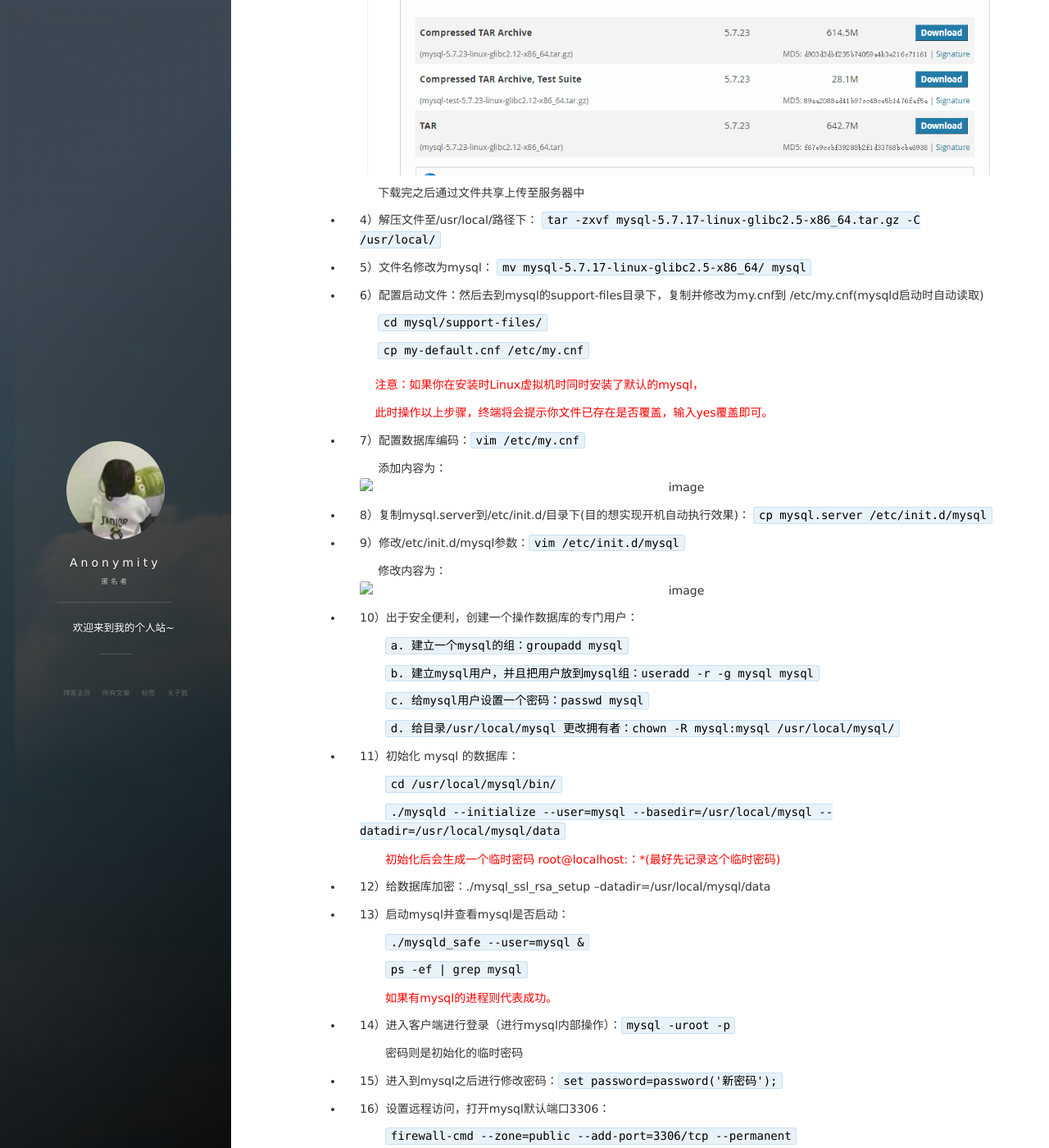
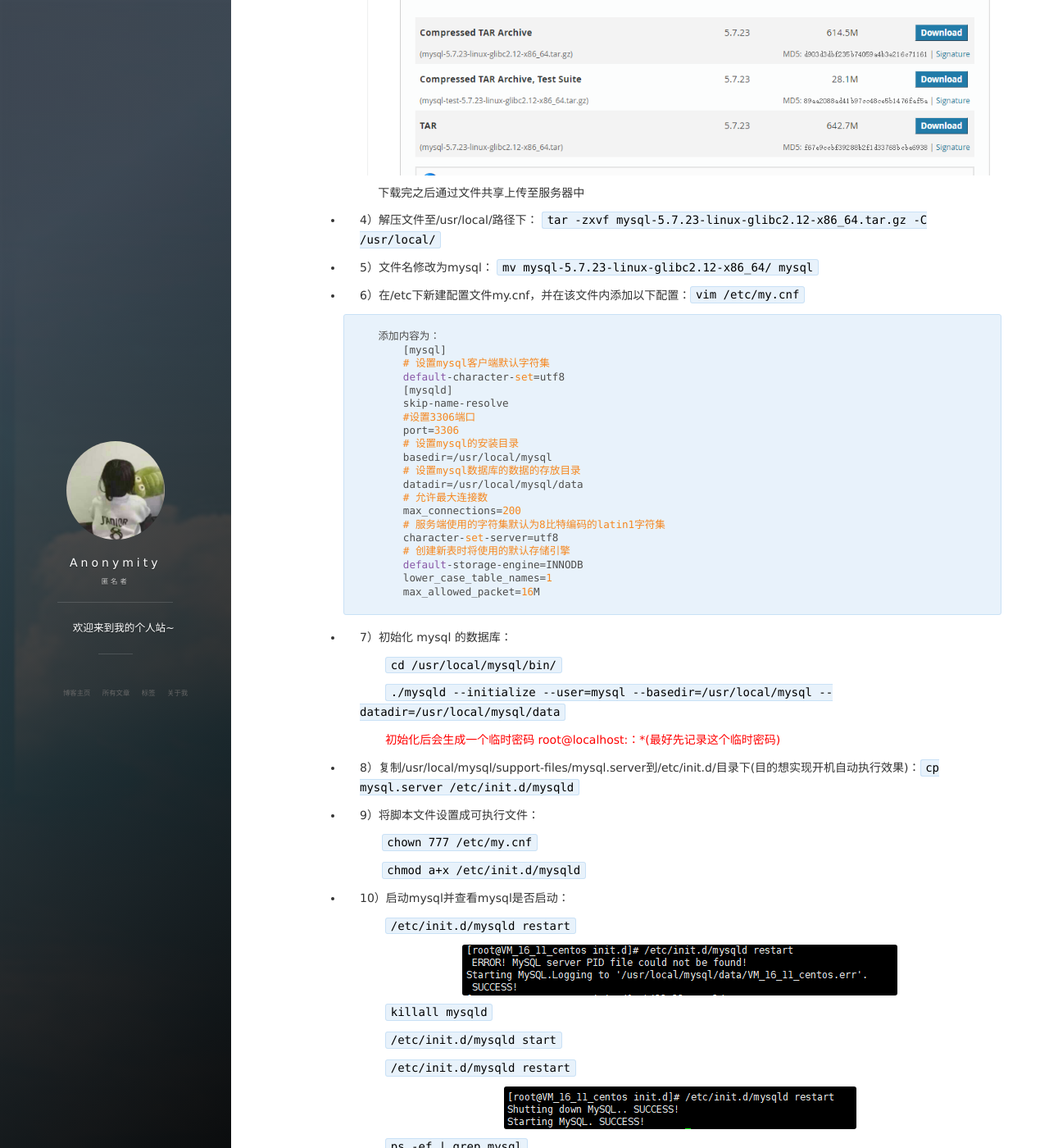
Before and after one commit to 51392010/test_blog, a Jekyll site: the page built from _posts/2018-04-26-MySql.md, in a window 1280 px wide and 1400 px high, scrolled down 1779 px. Shown: the whole window at 82% size. Built offline with Jekyll 4.4.1, drawn with Linux system fonts in a browser that asks for light colours; nearby versions of some CDN libraries; comment, search, counter and statistics services are not loaded; some of the changed text lies outside the part shown.

Commit message:
commit version1.1.1

````diff
--- a/_config.yml
+++ b/_config.yml
@@ -77,5 +77,3 @@ paginate_path: "page/:num/"
 
 # 启动命令
 # bundle exec jekyll serve --watch
-# theme: jekyll-theme-midnight
-theme: jekyll-theme-hacker
--- a/_posts/2018-04-26-MySql.md
+++ b/_posts/2018-04-26-MySql.md
@@ -62,51 +62,42 @@ RDBMS即关系数据库管理系统(Relational Database Management System)的特
 
 - 3）下载mysql5.7版：
 
-    ![image](/images/posts/Mysql/mysql5.7-download.png)
+    ![image](https://51392010.github.io/images/posts/Mysql/mysql5.7-download.png)
 
     &nbsp;&nbsp;&nbsp;&nbsp; 下载完之后通过文件共享上传至服务器中
 
 - 4）解压文件至/usr/local/路径下：
-`tar -zxvf mysql-5.7.17-linux-glibc2.5-x86_64.tar.gz -C /usr/local/`
+`tar -zxvf mysql-5.7.23-linux-glibc2.12-x86_64.tar.gz -C /usr/local/`
 
 - 5）文件名修改为mysql：
-`mv mysql-5.7.17-linux-glibc2.5-x86_64/ mysql`
+`mv mysql-5.7.23-linux-glibc2.12-x86_64/ mysql`
 
-- 6）配置启动文件：然后去到mysql的support-files目录下，复制并修改为my.cnf到 /etc/my.cnf(mysqld启动时自动读取)
+- 6）在/etc下新建配置文件my.cnf，并在该文件内添加以下配置：`vim /etc/my.cnf`
 
-    &nbsp;&nbsp;&nbsp;&nbsp; `cd mysql/support-files/`
+    ```
+    添加内容为：
+        [mysql]
+        # 设置mysql客户端默认字符集
+        default-character-set=utf8
+        [mysqld]
+        skip-name-resolve
+        #设置3306端口
+        port=3306
+        # 设置mysql的安装目录
+        basedir=/usr/local/mysql
+        # 设置mysql数据库的数据的存放目录
+        datadir=/usr/local/mysql/data
+        # 允许最大连接数
+        max_connections=200
+        # 服务端使用的字符集默认为8比特编码的latin1字符集
+        character-set-server=utf8
+        # 创建新表时将使用的默认存储引擎
+        default-storage-engine=INNODB
+        lower_case_table_names=1
+        max_allowed_packet=16M
+    ```
 
-    &nbsp;&nbsp;&nbsp;&nbsp; `cp my-default.cnf /etc/my.cnf`
-
-&nbsp;&nbsp;&nbsp;&nbsp;&nbsp;&nbsp;&nbsp;&nbsp;&nbsp;&nbsp;&nbsp; <font color='red'>注意：如果你在安装时Linux虚拟机时同时安装了默认的mysql，</font>
-
-&nbsp;&nbsp;&nbsp;&nbsp;&nbsp;&nbsp;&nbsp;&nbsp;&nbsp;&nbsp;&nbsp; <font color='red'>此时操作以上步骤，终端将会提示你文件已存在是否覆盖，输入yes覆盖即可。</font>
-
-- 7）配置数据库编码：`vim /etc/my.cnf`
-
-    &nbsp;&nbsp;&nbsp;&nbsp; 添加内容为：
-    ![image](http://note.youdao.com/favicon.ico)
-
-- 8）复制mysql.server到/etc/init.d/目录下(目的想实现开机自动执行效果)：
-`cp mysql.server /etc/init.d/mysql`
-
-- 9）修改/etc/init.d/mysql参数：`vim /etc/init.d/mysql`
-
-    &nbsp;&nbsp;&nbsp;&nbsp; 修改内容为：
-    ![image](http://note.youdao.com/favicon.ico)
-
-- 10）出于安全便利，创建一个操作数据库的专门用户：
-
-    &nbsp;&nbsp;&nbsp;&nbsp;&nbsp;&nbsp; `a. 建立一个mysql的组：groupadd mysql`
-
-    &nbsp;&nbsp;&nbsp;&nbsp;&nbsp;&nbsp; `b. 建立mysql用户，并且把用户放到mysql组：useradd -r -g mysql mysql`
-
-    &nbsp;&nbsp;&nbsp;&nbsp;&nbsp;&nbsp; `c. 给mysql用户设置一个密码：passwd mysql`
-
-    &nbsp;&nbsp;&nbsp;&nbsp;&nbsp;&nbsp; `d. 给目录/usr/local/mysql 更改拥有者：chown -R mysql:mysql /usr/local/mysql/`
-
-
-- 11）初始化 mysql 的数据库：
+- 7）初始化 mysql 的数据库：
 
     &nbsp;&nbsp;&nbsp;&nbsp;&nbsp;&nbsp; `cd /usr/local/mysql/bin/`
 
@@ -114,46 +105,65 @@ RDBMS即关系数据库管理系统(Relational Database Management System)的特
 
     &nbsp;&nbsp;&nbsp;&nbsp;&nbsp;&nbsp; <font color='red'>初始化后会生成一个临时密码 root@localhost:：*(最好先记录这个临时密码)</font>
 
-- 12）给数据库加密：./mysql_ssl_rsa_setup --datadir=/usr/local/mysql/data
+- 8）复制/usr/local/mysql/support-files/mysql.server到/etc/init.d/目录下(目的想实现开机自动执行效果)：`cp mysql.server /etc/init.d/mysqld`
 
-- 13）启动mysql并查看mysql是否启动：
+- 9）将脚本文件设置成可执行文件：
 
-    &nbsp;&nbsp;&nbsp;&nbsp;&nbsp;&nbsp; `./mysqld_safe --user=mysql &`
+    &nbsp;&nbsp;&nbsp;&nbsp;&nbsp; `chown 777 /etc/my.cnf`
+
+    &nbsp;&nbsp;&nbsp;&nbsp;&nbsp; `chmod a+x /etc/init.d/mysqld`
+
+- 10）启动mysql并查看mysql是否启动：
+
+    &nbsp;&nbsp;&nbsp;&nbsp;&nbsp;&nbsp; `/etc/init.d/mysqld restart`
+
+    ![image](/images/posts/Mysql/restarterror.png)
+
+    &nbsp;&nbsp;&nbsp;&nbsp;&nbsp;&nbsp; `killall mysqld`
+
+    &nbsp;&nbsp;&nbsp;&nbsp;&nbsp;&nbsp; `/etc/init.d/mysqld start`
+
+    &nbsp;&nbsp;&nbsp;&nbsp;&nbsp;&nbsp; `/etc/init.d/mysqld restart`
+
+    ![image](/images/posts/Mysql/restartsuccess.png)
 
     &nbsp;&nbsp;&nbsp;&nbsp;&nbsp;&nbsp; `ps -ef | grep mysql`
 
     &nbsp;&nbsp;&nbsp;&nbsp;&nbsp;&nbsp; <font color='red'>如果有mysql的进程则代表成功。</font>
 
-- 14）进入客户端进行登录（进行mysql内部操作）：`mysql -uroot -p`
+- 11）设置开机自启动：
 
-    &nbsp;&nbsp;&nbsp;&nbsp;&nbsp;&nbsp; 密码则是初始化的临时密码
+    &nbsp;&nbsp;&nbsp;&nbsp;&nbsp;&nbsp; `chkconfig --level 35 mysqld on`
 
-- 15）进入到mysql之后进行修改密码：`set password=password('新密码');`
+    &nbsp;&nbsp;&nbsp;&nbsp;&nbsp;&nbsp; `chkconfig --list mysqld`
 
-- 16）设置远程访问，打开mysql默认端口3306：
+    &nbsp;&nbsp;&nbsp;&nbsp;&nbsp;&nbsp; <font color='red'>注意：该输出结果只显示 SysV 服务，并不包含原生 systemd 服务。SysV 配置数据可能被原生 systemd 配置覆盖。<br/>
+    如果您想列出 systemd 服务,请执行 'systemctl list-unit-files'。欲查看对特定 target 'systemctl list-dependencies [target]'。</font>
 
-    &nbsp;&nbsp;&nbsp;&nbsp;&nbsp;&nbsp; `firewall-cmd --zone=public --add-port=3306/tcp --permanent`
+    &nbsp;&nbsp;&nbsp;&nbsp;&nbsp;&nbsp; `chmod +x /etc/rc.d/init.d/mysqld`
 
-    &nbsp;&nbsp;&nbsp;&nbsp;&nbsp;&nbsp; 或者(会给你提示success)
+    &nbsp;&nbsp;&nbsp;&nbsp;&nbsp;&nbsp; `chkconfig --add mysqld`
 
-    &nbsp;&nbsp;&nbsp;&nbsp;&nbsp;&nbsp; `firewall-cmd --reload`
-
-- 17）设置mysql的远程访问
-
-    &nbsp;&nbsp;&nbsp;&nbsp;&nbsp;&nbsp; `设置远程访问账号语法：grant all privileges on . to 远程访问用户名@’%’ identified by ‘用户密码’;`
-
-    &nbsp;&nbsp;&nbsp;&nbsp;&nbsp;&nbsp; `grant all privileges on *.* to root@'%' identified by 'root';`
-
-- 18）刷新配置：`flush privileges;`
-
-- 19）设置开机自启动：
-
-    &nbsp;&nbsp;&nbsp;&nbsp;&nbsp;&nbsp; `a. 添加服务mysql：chkconfig --add mysql`
-
-    &nbsp;&nbsp;&nbsp;&nbsp;&nbsp;&nbsp; `b. 设置mysql服务为自启动：chkconfig mysql on`
+    &nbsp;&nbsp;&nbsp;&nbsp;&nbsp;&nbsp; `service mysqld status`
 
 
-- 20）配置环境变量：
+- 12）出于安全便利，创建一个操作数据库的专门用户：
+
+    &nbsp;&nbsp;&nbsp;&nbsp;&nbsp;&nbsp; `a. 检查mysql组和用户是否存在，如无创建：`
+
+    &nbsp;&nbsp;&nbsp;&nbsp;&nbsp;&nbsp;&nbsp;&nbsp;&nbsp;&nbsp;&nbsp;&nbsp;  `cat /etc/group | grep mysql`
+
+    &nbsp;&nbsp;&nbsp;&nbsp;&nbsp;&nbsp;&nbsp;&nbsp;&nbsp;&nbsp;&nbsp;&nbsp; `cat /etc/passwd | grep mysql`
+
+    &nbsp;&nbsp;&nbsp;&nbsp;&nbsp;&nbsp; `b. 建立一个mysql的组：groupadd mysql`
+
+    &nbsp;&nbsp;&nbsp;&nbsp;&nbsp;&nbsp; `c. 建立mysql用户，并且把用户放到mysql组：useradd -r -g mysql mysql`
+
+    &nbsp;&nbsp;&nbsp;&nbsp;&nbsp;&nbsp; `d. 给mysql用户设置一个密码：passwd mysql`
+
+    &nbsp;&nbsp;&nbsp;&nbsp;&nbsp;&nbsp; `e. 给目录/usr/local/mysql 更改拥有者：chown -R mysql:mysql /usr/local/mysql/`
+
+- 13）配置环境变量：
 
     &nbsp;&nbsp;&nbsp;&nbsp;&nbsp;&nbsp; `a. vim /etc/profile`
 
@@ -161,6 +171,44 @@ RDBMS即关系数据库管理系统(Relational Database Management System)的特
 
     &nbsp;&nbsp;&nbsp;&nbsp;&nbsp;&nbsp; `c. 刷新配置文件：source /etc/profile`
 
+- 14）进入客户端进行登录（进行mysql内部操作）：`mysql -uroot -p`
+
+    &nbsp;&nbsp;&nbsp;&nbsp;&nbsp;&nbsp; <font color='red'>Enter password:
+ERROR 1045 (28000): Access denied for user 'root'@'localhost' (using password: YES)</font>
+
+    &nbsp;&nbsp;&nbsp;&nbsp;&nbsp;&nbsp; `a. 先关闭mysql：/etc/init.d/mysqld stop`
+
+    &nbsp;&nbsp;&nbsp;&nbsp;&nbsp;&nbsp; `b. 使用安全模式登陆，跳过密码验证：mysqld_safe --user=mysql --skip-grant-tables --skip-networking&`
+
+    &nbsp;&nbsp;&nbsp;&nbsp;&nbsp;&nbsp; `c. 再次进行登陆操作：mysql -uroot mysql`
+
+    &nbsp;&nbsp;&nbsp;&nbsp;&nbsp;&nbsp; `d. 重新启动mysql：/etc/init.d/mysqld restart`
+
+- 15）进入到mysql之后进行修改密码(<font color='red'>注意MySQL5.7版修改密码如下</font>)：`ALTER USER 'root'@'localhost'IDENTIFIED BY '新密码'`
+
+- 16）刷新配置：`flush privileges;`
+
+- 17）添加远程访问权限(重启进入mysql界面)：
+
+    &nbsp;&nbsp;&nbsp;&nbsp;&nbsp;&nbsp; `a. use mysql;`
+
+    &nbsp;&nbsp;&nbsp;&nbsp;&nbsp;&nbsp; <font color='red'>Reading table information for completion of table and column names
+
+    &nbsp;&nbsp;&nbsp;&nbsp;&nbsp;&nbsp; You can turn off this feature to get a quicker startup with -A
+
+    &nbsp;&nbsp;&nbsp;&nbsp;&nbsp;&nbsp; Database changed</font>
+
+    &nbsp;&nbsp;&nbsp;&nbsp;&nbsp;&nbsp; `b. update user set host='%' where user='root';`
+
+    &nbsp;&nbsp;&nbsp;&nbsp;&nbsp;&nbsp; `c. select host,user from user;`
+
+    ![image](/images/posts/Mysql/selectmysqluser.png)
+
+- 18）退出重启MySQL：`/etc/init.d/mysqld restart`
+
+    &nbsp;&nbsp;&nbsp;&nbsp;&nbsp;&nbsp; 在MySQL小黄叶中访问成功：
+
+    ![image](/images/posts/Mysql/result.png)
 
 ### MySQL卸载
 
````
Also changed, not shown: images/posts/Mysql/mysqlloginsuccess.png (added), images/posts/Mysql/restarterror.png (added), images/posts/Mysql/restartsuccess.png (added), images/posts/Mysql/result.png (added), images/posts/Mysql/selectmysqluser.png (added).
